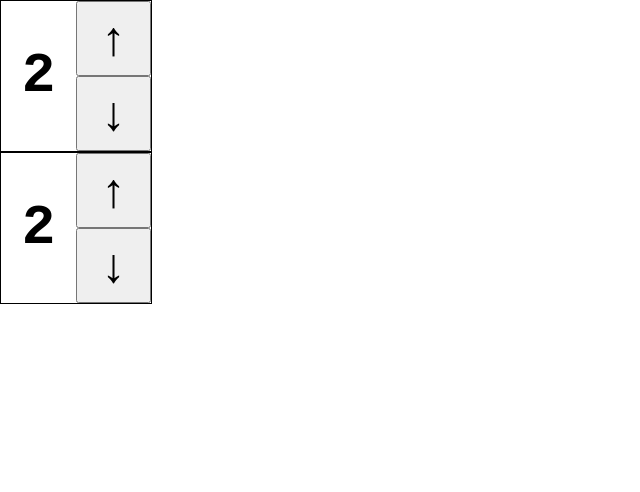
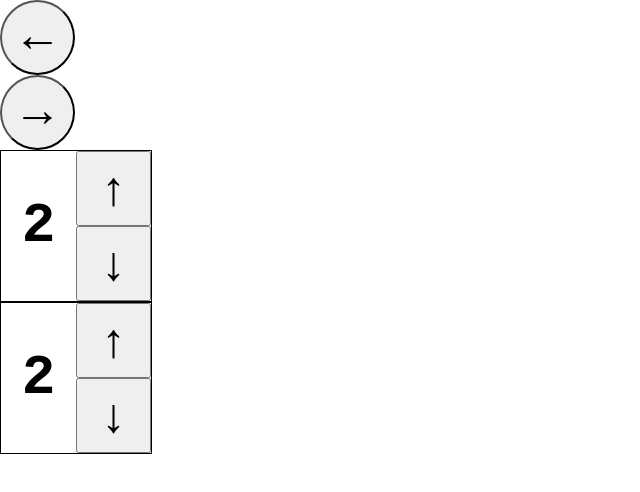
Before and after one commit to ZaneMeroff/team_gen, a Vue app: page / in a window 1280 px wide. Shown: the top 492 px of the page, without its empty margins (0-640 px from the left). Built offline with nearby package versions, Linux system fonts and the light colour scheme.

Commit message:
Add ArrowBtn to template

```diff
--- a/src/App.vue
+++ b/src/App.vue
@@ -1,5 +1,11 @@
 <template>
   <div>
+
+    <ArrowBtn
+      :arrowDirection="'left'"/>
+
+    <ArrowBtn
+      :arrowDirection="'right'"/>
 
     <NumPickerIndex
       :pickerType="'team'"/>
@@ -12,12 +18,14 @@
 
 <script>
 import NumPickerIndex from "./components/NumPicker/NumPickerIndex"
+import ArrowBtn from "./components/ArrowBtn"
 
 export default {
   name: "App",
   props: {},
   components: {
     NumPickerIndex,
+    ArrowBtn,
   },
   data() {
     return {
```
